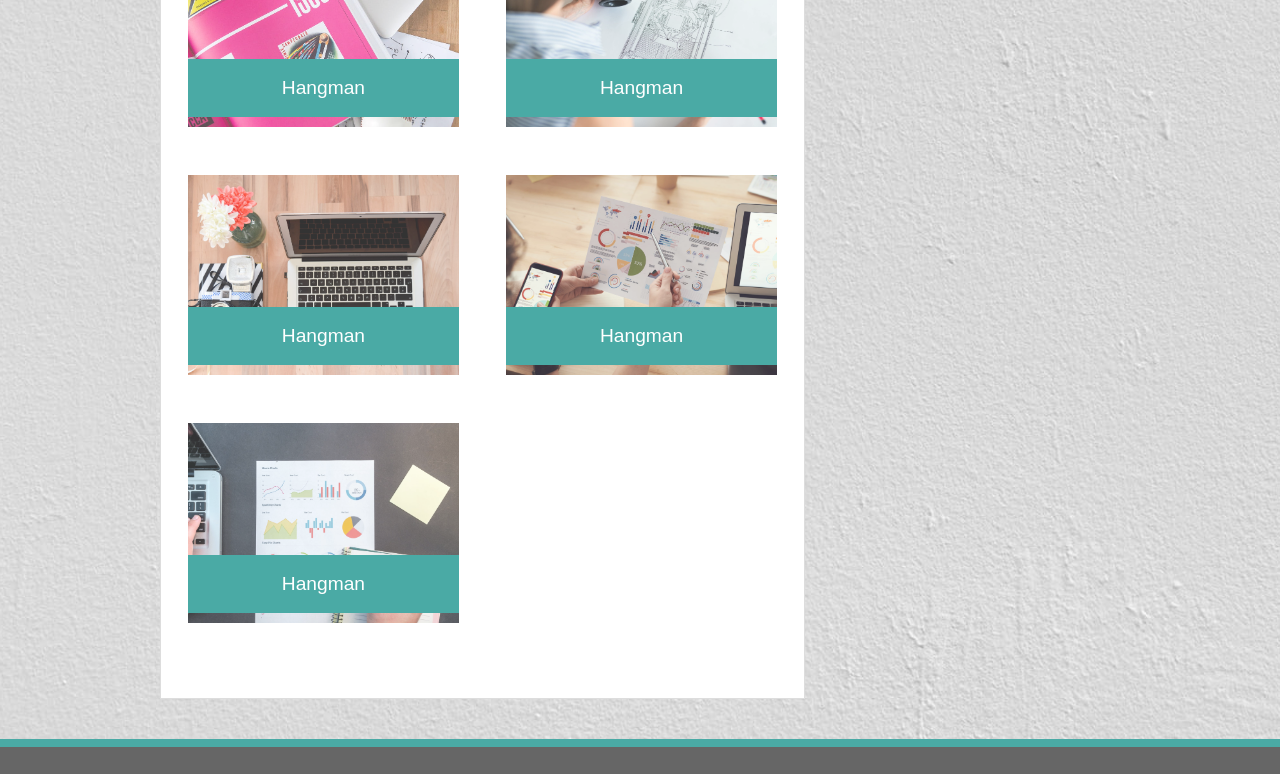
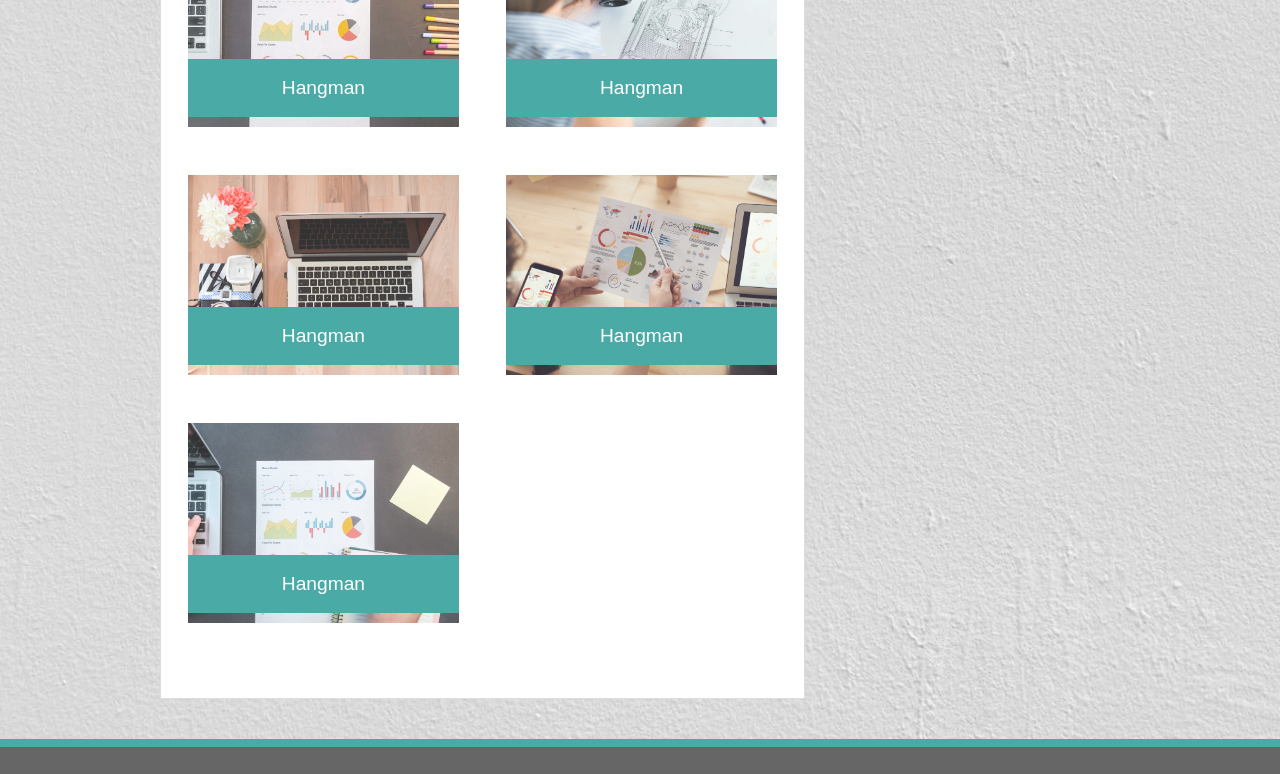
Before and after one commit to NarminGale/Basic-Portfolio-with-MediaQueries, a plain HTML site: page portfolio.html in a window 1280 px wide. Shown: the part 321-1095 px from the top of the page. Drawn offline with Linux system fonts and the light colour scheme.

Commit message:
Changed portfolio project name

```diff
--- a/portfolio.html
+++ b/portfolio.html
@@ -32,7 +32,7 @@
 
         <div class="projects">
           <div class="my-img">
-            <img src="./assets/images/project-6.jpeg" alt="" />
+            <img src="./assets/images/project-2.jpeg" alt="" />
             <div class="label">hangman</div>
           </div>
           <div class="my-img">
```
